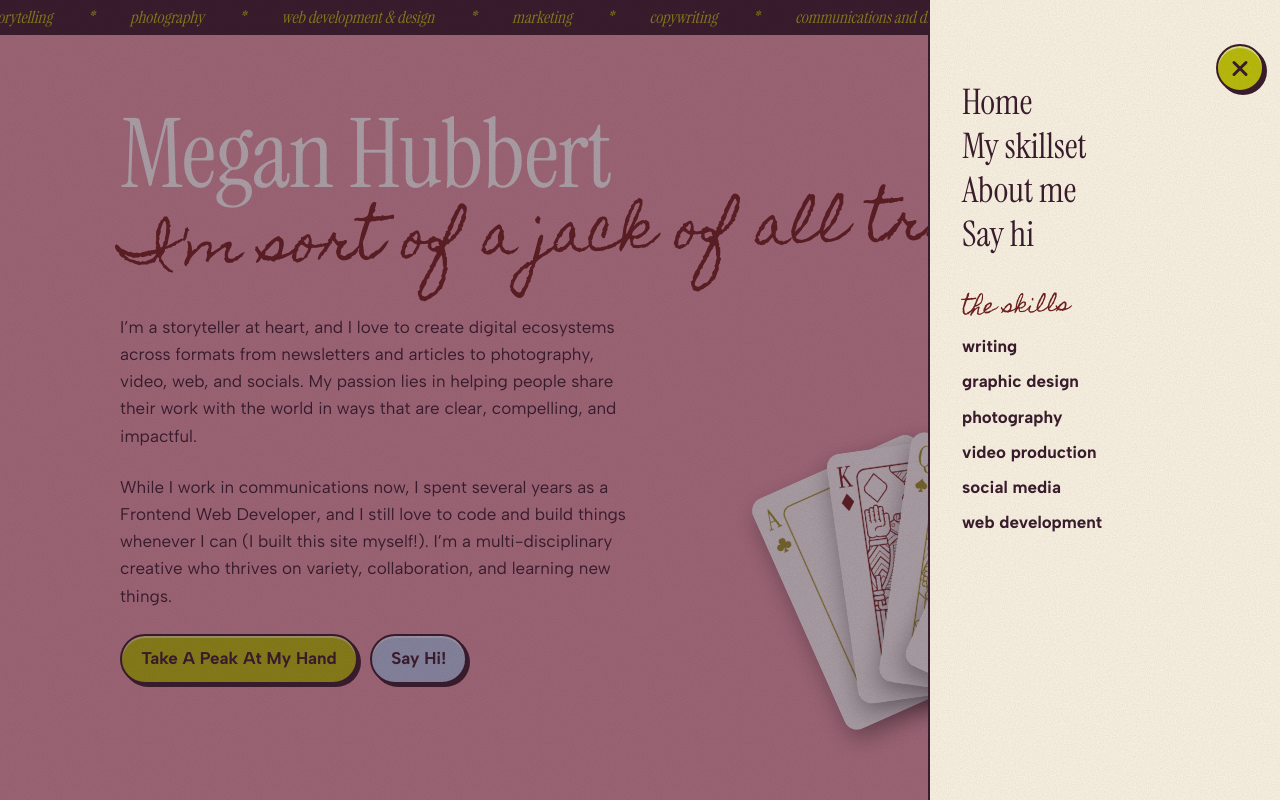
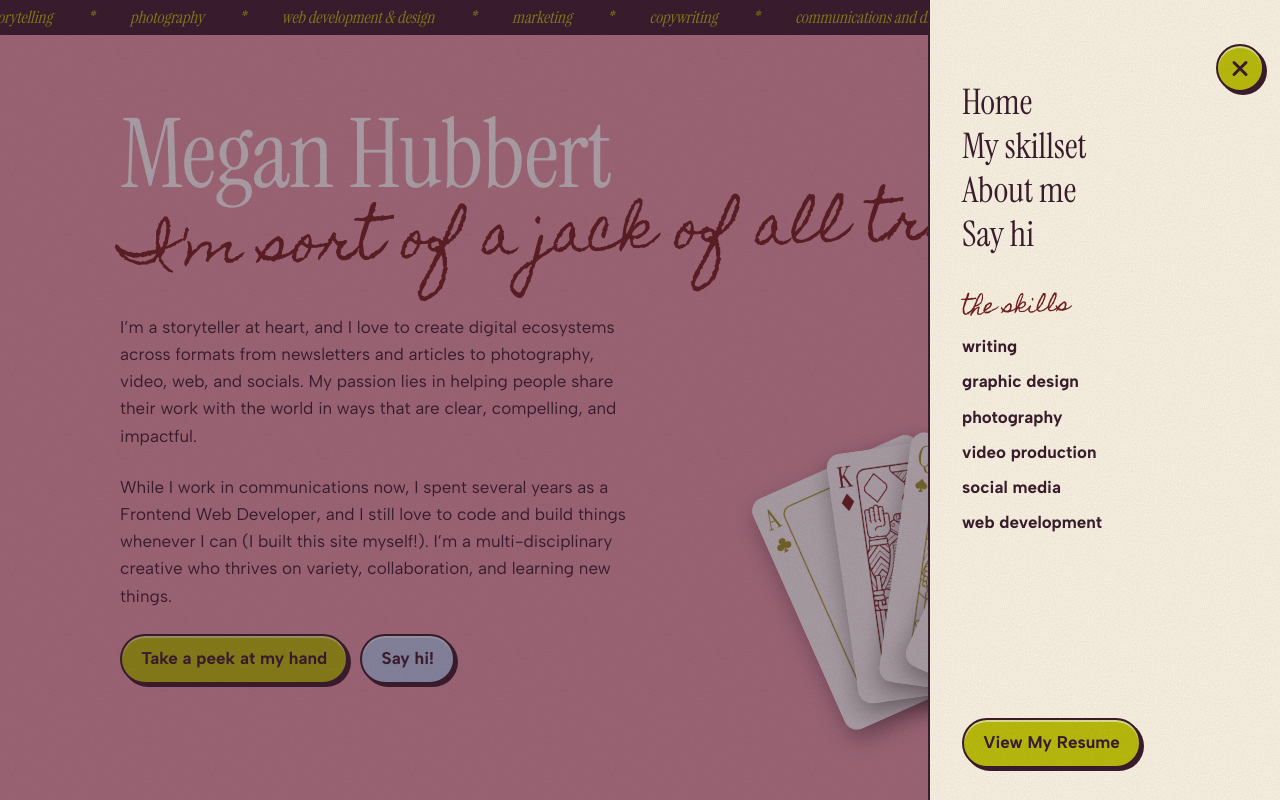
Before and after one commit to meganeday/new-portfolio, a Next.js app in the folder megan-portfolio/: page / in a window 1280 px wide. Both pictures are taken after a click on the button "Open menu". Shown: the top 800 px of the page. Built offline with nearby package versions, Linux system fonts and the light colour scheme.

Commit message:
small changes to copy and added resume

```diff
--- a/megan-portfolio/src/app/Nav.js
+++ b/megan-portfolio/src/app/Nav.js
@@ -76,6 +76,9 @@ export default function Nav() {
             </li>
           ))}
         </ul>
+        <a className="btn nav-resume" href="/Hubbert_Megan_Resume.pdf" target="_blank" rel="noopener" onClick={close}>
+          View my resume
+        </a>
       </nav>
     </>
   );
--- a/megan-portfolio/src/app/page.js
+++ b/megan-portfolio/src/app/page.js
@@ -34,7 +34,7 @@ export default function Home() {
               While I work in communications now, I spent several years as a Frontend Web Developer, and I still love to code and build things whenever I can (I built this site myself!). I’m a multi-disciplinary creative who thrives on variety, collaboration, and learning new things.
             </p>
             <div className="btns">
-              <SmoothScrollLink className="btn" href="#hand-h">Take a peak at my hand</SmoothScrollLink>
+              <SmoothScrollLink className="btn" href="#hand-h">Take a peek at my hand</SmoothScrollLink>
               <SmoothScrollLink className="btn alt" href="#touch">Say hi!</SmoothScrollLink>
             </div>
           </div>
@@ -93,6 +93,7 @@ export default function Home() {
             <div className="btns" style={{ justifyContent: "center" }}>
               <a className="btn" href="mailto:meghubbert@gmail.com">meghubbert@gmail.com</a>
               <a className="btn" href="https://www.linkedin.com/in/meganhubbert">LinkedIn</a>
+              <a className="btn" href="/Hubbert_Megan_Resume.pdf" target="_blank" rel="noopener">View my resume</a>
             </div>
           </div>
         </div>
--- a/megan-portfolio/src/app/styles/case-study.css
+++ b/megan-portfolio/src/app/styles/case-study.css
@@ -30,6 +30,7 @@
 .case-sum:hover h3 {
   text-decoration: underline wavy var(--rose);
   text-underline-offset: 6px;
+  margin-bottom: 1rem;
   text-decoration-skip-ink: none; /* run the line under g, y, p instead of breaking around them */
 }
 
--- a/megan-portfolio/src/app/styles/contact.css
+++ b/megan-portfolio/src/app/styles/contact.css
@@ -35,4 +35,8 @@
 .ticket .btn {
   background: var(--wine);
   color: var(--white);
+  text-transform: none;
+  /* a little smaller than the default so all three fit the ticket comfortably */
+  padding: 0.5rem 1rem;
+  font-size: 0.95rem;
 }
--- a/megan-portfolio/src/app/styles/hero.css
+++ b/megan-portfolio/src/app/styles/hero.css
@@ -25,16 +25,22 @@
   margin: 0.1rem 0 1rem;
   transform: rotate(-2deg);
   transform-origin: left;
+  text-transform: none;
 }
 
 .hero p {
   max-width: 32rem;
   margin: 0 0 1.5rem;
   color: var(--plum);
+  text-transform: none;
 }
 
 .hero .btns {
   margin-bottom: 80px;
+}
+
+.hero .btn {
+  text-transform: none;
 }
 
 .fan {
--- a/megan-portfolio/src/app/styles/nav.css
+++ b/megan-portfolio/src/app/styles/nav.css
@@ -71,6 +71,8 @@
   padding: calc(env(safe-area-inset-top, 0px) + 5rem) 2rem 2rem;
   background: var(--cream);
   border-left: 2px solid var(--plum);
+  display: flex;
+  flex-direction: column;
   transform: translateX(100%);
   visibility: hidden;
   transition: transform 0.35s cubic-bezier(0.3, 0.7, 0.2, 1), visibility 0s 0.35s;
@@ -103,6 +105,22 @@
   font: 2.2rem/1.25 var(--serif);
 }
 
+/* pinned to the bottom of the menu; on short screens it just follows the skills */
+.nav-menu .nav-resume {
+  align-self: flex-start;
+  margin-top: auto;
+}
+
+.nav-menu .nav-skills {
+  margin-bottom: 2rem;
+}
+
+/* keep the button's own look instead of the menu's underlined link hover */
+.nav-menu .nav-resume:hover {
+  text-decoration: none;
+  color: var(--plum);
+}
+
 .nav-label {
   display: block;
   margin: 2rem 0 0.75rem;
--- a/megan-portfolio/src/app/styles/skill-page.css
+++ b/megan-portfolio/src/app/styles/skill-page.css
@@ -105,7 +105,7 @@
   transition: opacity 0.3s, transform 0.45s cubic-bezier(0.3, 0.7, 0.2, 1), visibility 0.3s;
 }
 
-.tools.photography {
+.tools.photography, .tools.graphic {
   top: 60%;
 }
 
--- a/megan-portfolio/src/data/skills.js
+++ b/megan-portfolio/src/data/skills.js
@@ -19,7 +19,7 @@ export const skills = [
     slug: "graphic-design",
     n: "graphic design",
     img: "graphic_design",
-    t: `While my knowledge of design software is admittedly limited, I love stretching the limits of the tools I use each day. One of my favorite responses to work I've created is a surprised, "You made this in Canva?!"`,
+    t: `I love stretching the limits of the tools I use each day. One of my favorite responses to work I've created is a surprised, "You made this in Canva?!"`,
     tagline: "Designed with purpose",
     tools: ["Canva", "Adobe Photoshop", "Adobe Express"],
     zoomImages: true, // click a project image to open it larger
@@ -58,7 +58,7 @@ export const skills = [
     n: "web development",
     img: "web",
     layout: "case-study",
-    t: "Before working in marketing, I spent four years as a frontend web developer. I love working with code, but I yearned for more variety in my day to day work. While I work primarily in Digital Communications now, I still dabble in code, and I love playing around with these skills whenever I can!",
+    t: "Before working in marketing, I spent four years as a frontend web developer. I love working with code, but I yearned for more variety in my day to day work. While I work primarily in Digital Communications now, I still write code, and I love putting these skills to work whenever I can!",
     tagline: "Built with intention",
     tools: ["React.js", "Next.js", "Tailwind", "HTML + CSS", "Github", "Vercel", "Claude Code + Github Copilot"],
     projects: webDevelopment,
```
Also changed, not shown: 1 other file (tests, documents, lock files or other folders).
